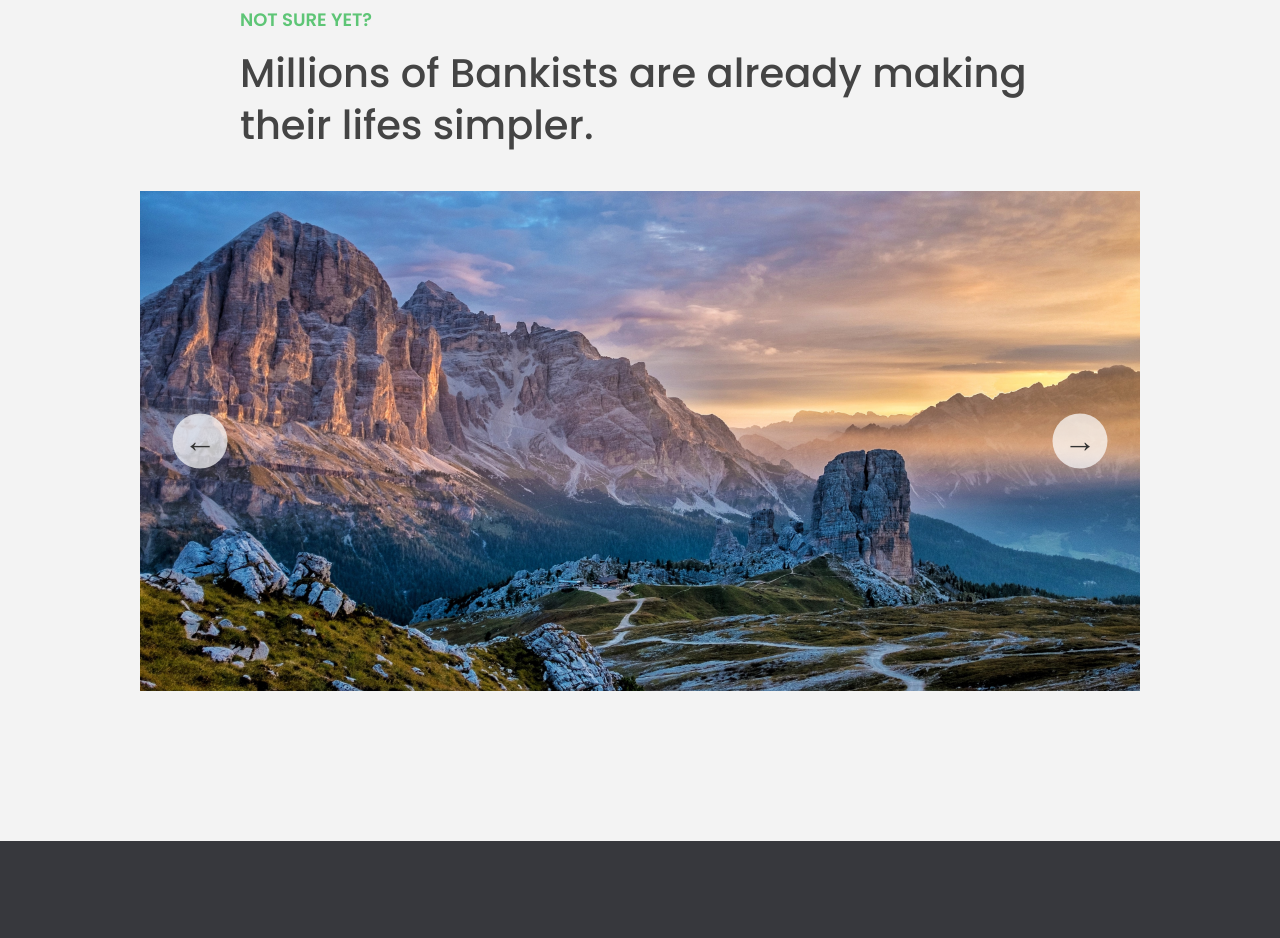
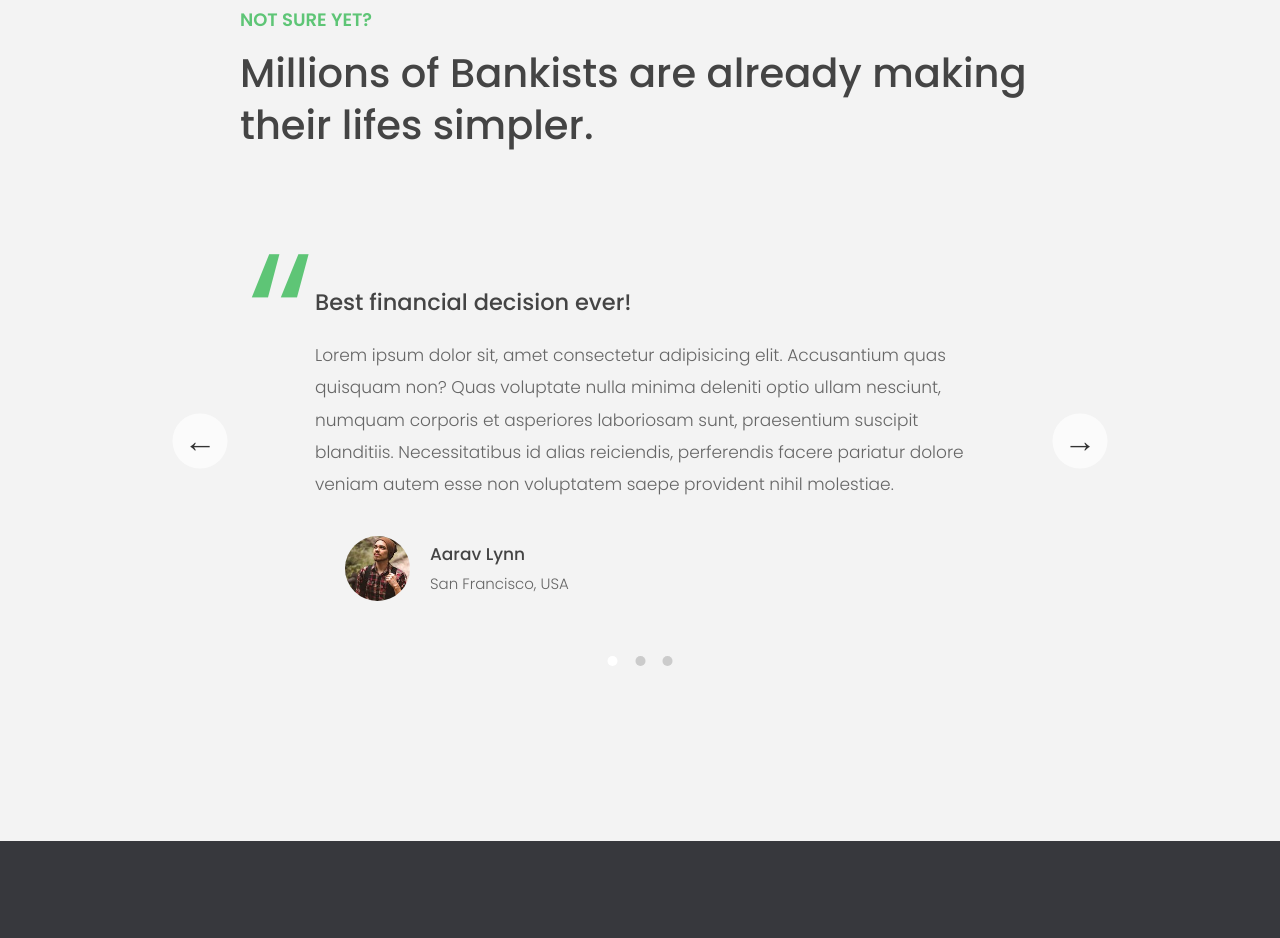
Before and after one commit to samirzjadhav/javascript-course, a plain HTML site: page 10-advanced-dom-bankist/index.html in a window 1280 px wide. Shown: the part 3355-4293 px from the top of the page. Drawn offline with Linux system fonts and the light colour scheme.

Commit message:
misc: added testimonial slider

```diff
--- a/10-advanced-dom-bankist/index.html
+++ b/10-advanced-dom-bankist/index.html
@@ -218,7 +218,6 @@
       </div>
 
       <div class="slider">
-        <!--
         <div class="slide slide--1">
           <div class="testimonial">
             <h5 class="testimonial__header">Best financial decision ever!</h5>
@@ -277,12 +276,12 @@
               <p class="testimonial__location">Lisbon, Portugal</p>
             </address>
           </div>
-        </div> -->
+        </div>
 
-        <div class="slide"><img src="img/img-1.jpg" alt="Photo 1" /></div>
+        <!-- <div class="slide"><img src="img/img-1.jpg" alt="Photo 1" /></div>
         <div class="slide"><img src="img/img-2.jpg" alt="Photo 2" /></div>
         <div class="slide"><img src="img/img-3.jpg" alt="Photo 3" /></div>
-        <div class="slide"><img src="img/img-4.jpg" alt="Photo 4" /></div>
+        <div class="slide"><img src="img/img-4.jpg" alt="Photo 4" /></div> -->
         <button class="slider__btn slider__btn--left">&larr;</button>
         <button class="slider__btn slider__btn--right">&rarr;</button>
         <div class="dots"></div>
--- a/10-advanced-dom-bankist/script.js
+++ b/10-advanced-dom-bankist/script.js
@@ -220,23 +220,40 @@ imgTarget.forEach(function (img) {
 });
 
 // Slider
+const slider = function () {
   const slides = document.querySelectorAll(".slide");
   const btnRight = document.querySelector(".slider__btn--right");
   const btnLeft = document.querySelector(".slider__btn--left");
-
-const slider = document.querySelector(".slide");
-slider.style.transform = "scale(0.4) translateX(-800px)";
-slider.style.overflow = "visible";
+  const dotContainer = document.querySelector(".dots ");
 
   let curSlide = 0;
   const maxSlide = slides.length;
+
+  // Functions
+  const createDots = function () {
+    slides.forEach(function (_, i) {
+      dotContainer.insertAdjacentHTML(
+        "beforeend",
+        `<button class="dots__dot" data-slide="${i}"></button>`
+      );
+    });
+  };
+
+  const activateDot = function (slide) {
+    document
+      .querySelectorAll(".dots__dot")
+      .forEach((dot) => dot.classList.remove("dots__dot--active"));
+
+    document
+      .querySelector(`.dots__dot[data-slide="${slide}"]`)
+      .classList.add("dots__dot--active");
+  };
 
   const goToSlide = function (slide) {
     slides.forEach(
       (s, i) => (s.style.transform = `translateX(${100 * (i - slide)}%)`)
     );
   };
-goToSlide(0);
 
   const nextSlide = function () {
     if (curSlide === maxSlide - 1) {
@@ -245,6 +262,7 @@ const nextSlide = function () {
       curSlide++;
     }
     goToSlide(curSlide);
+    activateDot(curSlide);
   };
 
   const prevSlide = function () {
@@ -254,10 +272,35 @@ const prevSlide = function () {
       curSlide--;
     }
     goToSlide(curSlide);
+    activateDot(curSlide);
   };
 
+  const init = function () {
+    goToSlide(0);
+    createDots();
+    activateDot(0);
+  };
+  init();
+
+  // Event handlers
   btnRight.addEventListener("click", nextSlide);
   btnLeft.addEventListener("click", prevSlide);
+
+  document.addEventListener("keydown", function (e) {
+    console.log(e);
+    if (e.key === "ArrowLeft") prevSlide();
+    e.key === "ArrowRight" && nextSlide();
+  });
+
+  dotContainer.addEventListener("click", function (e) {
+    if (e.target.classList.contains("dots__dot")) {
+      const { slide } = e.target.dataset;
+      goToSlide(slide);
+      activateDot(slide);
+    }
+  });
+};
+slider();
 
 // const handleHover = function (e, opacity) {
 //   if (e.target.classList.contains("nav__link")) {
--- a/10-advanced-dom-bankist/style.css
+++ b/10-advanced-dom-bankist/style.css
@@ -26,7 +26,7 @@ html {
 }
 
 body {
-  font-family: 'Poppins', sans-serif;
+  font-family: "Poppins", sans-serif;
   font-weight: 300;
   color: #444;
   line-height: 1.9;
@@ -216,7 +216,7 @@ h4 {
 
 .highlight::after {
   display: block;
-  content: '';
+  content: "";
   position: absolute;
   bottom: 0;
   left: 0;
@@ -458,8 +458,8 @@ h4 {
 }
 
 .dots__dot--active {
-  /* background-color: #fff; */
-  background-color: #888;
+  background-color: #fff;
+  /* background-color: #888; */
   opacity: 1;
 }
 
@@ -470,7 +470,7 @@ h4 {
 }
 
 .testimonial::before {
-  content: '\201C';
+  content: "\201C";
   position: absolute;
   top: -5.7rem;
   left: -6.8rem;
```
Lines whose indentation alone changed are shown as unchanged.
